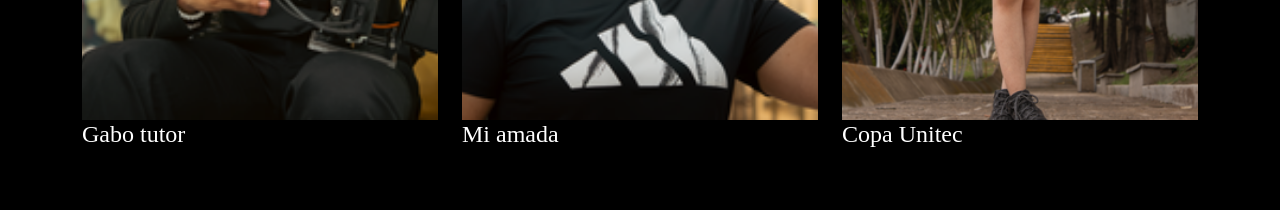
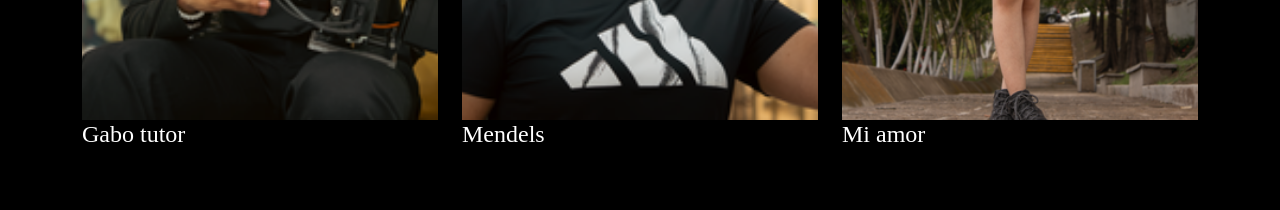
Before and after one commit to morenopadillajuanjose-ui/Portafolio, a plain HTML site: page Servicios.html in a window 1280 px wide. Shown: the part 1600-1810 px from the top of the page. Drawn offline with Linux system fonts and the light colour scheme; a web font is replaced by a local one.

Commit message:
Add files via upload

```diff
--- a/Servicios.html
+++ b/Servicios.html
@@ -84,15 +84,15 @@
 				</article>
 				<article class="col-lg-4 col-sm-6 col-12">
 					<img src="img/Gabo chamba_25.png" alt="" class="img-fluid">
-					<h4>Mi amada</h4>
+					<h4>Mendels</h4>
 				</article>
 				<article class="col-lg-4 col-sm-6 col-12">
 					<img src="img/Jacqui_1.png" alt="" class="img-fluid">
-					<h4>Copa Unitec</h4>
+				  <h4>Mi amor</h4>
 				</article>
 				<article class="col-lg-4 col-sm-6 col-12">
 					<img src="img/Unitec dia 4_13.png" alt="" class="img-fluid">
-					<h4>Copa Unitec</h4>
+				  <h4>Copa Unitec</h4>
 				</article>
 				<article class="col-lg-4 col-sm-6 col-12">
 					<img src="img/Reel de fotos_3.png" alt="" class="img-fluid">
```
